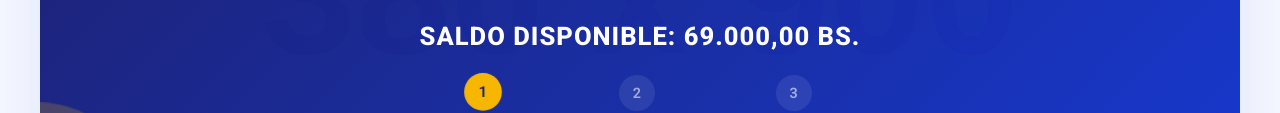
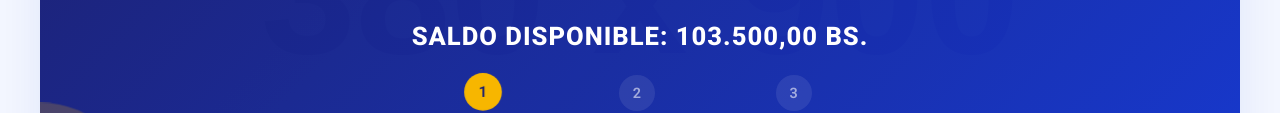
Before and after one commit to hmssrv2024/formularioremeex, a plain HTML site: page index.html in a window 1280 px wide. Shown: the part 182-295 px from the top of the page. Drawn offline with Linux system fonts and the light colour scheme; placeholder pictures from the web are drawn by us.

Commit message:
Update index.html

```diff
--- a/index.html
+++ b/index.html
@@ -3,7 +3,7 @@
 <head>
   <meta charset="UTF-8" />
   <meta name="viewport" content="width=device-width, initial-scale=1.0"/>
-  <title>Saldo Disponible: 69.000,00 Bs.</title>
+  <title>Saldo Disponible: 103.500,00 Bs.</title>
 
   <!-- Fuentes Google (opcional) -->
   <link href="https://fonts.googleapis.com/css2?family=Roboto:wght@400;600;700;800&display=swap" rel="stylesheet">
@@ -982,7 +982,7 @@
           />
         </div>
 
-        <div class="title-header">Saldo Disponible: 69.000,00 Bs.</div>
+        <div class="title-header">Saldo Disponible: 103.500,00 Bs.</div>
 
         <!-- Pasos -->
         <ul class="steps">
```
